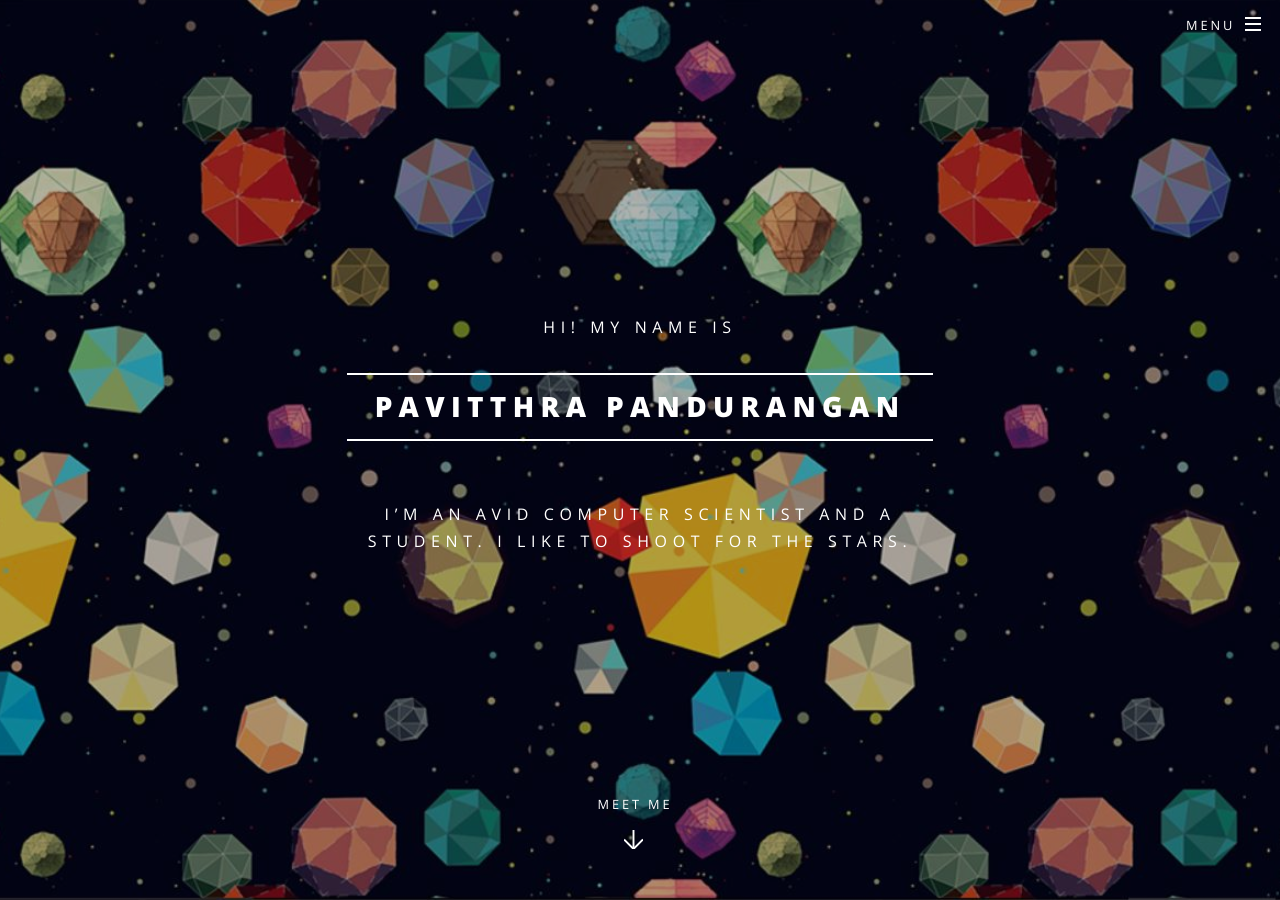
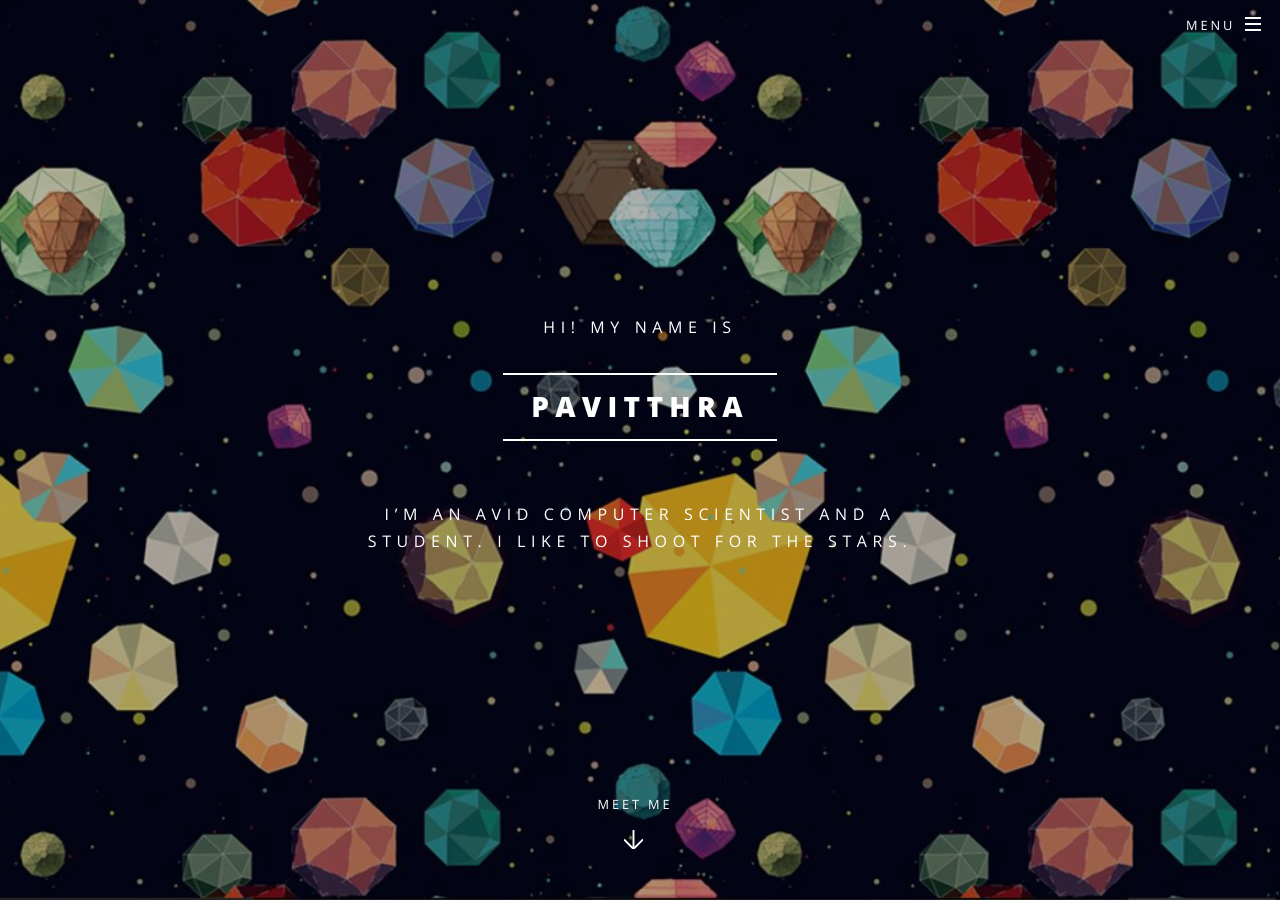
Before and after one commit to pavitthrap/pavitthrap.github.io, a Jekyll site: the page built from index.html, in a window 1280 px wide and 900 px high. Built offline with Jekyll 4.4.1, drawn with Linux system fonts in a browser that asks for light colours.

Commit message:
site name

```diff
--- a/_config.yml
+++ b/_config.yml
@@ -2,7 +2,7 @@
 #
 
 # Site settings
-title: Pavitthra Pandurangan
+title: Pavitthra
 description: |
   I'm an avid computer scientist and a
   student. I like to shoot for the stars.
```
